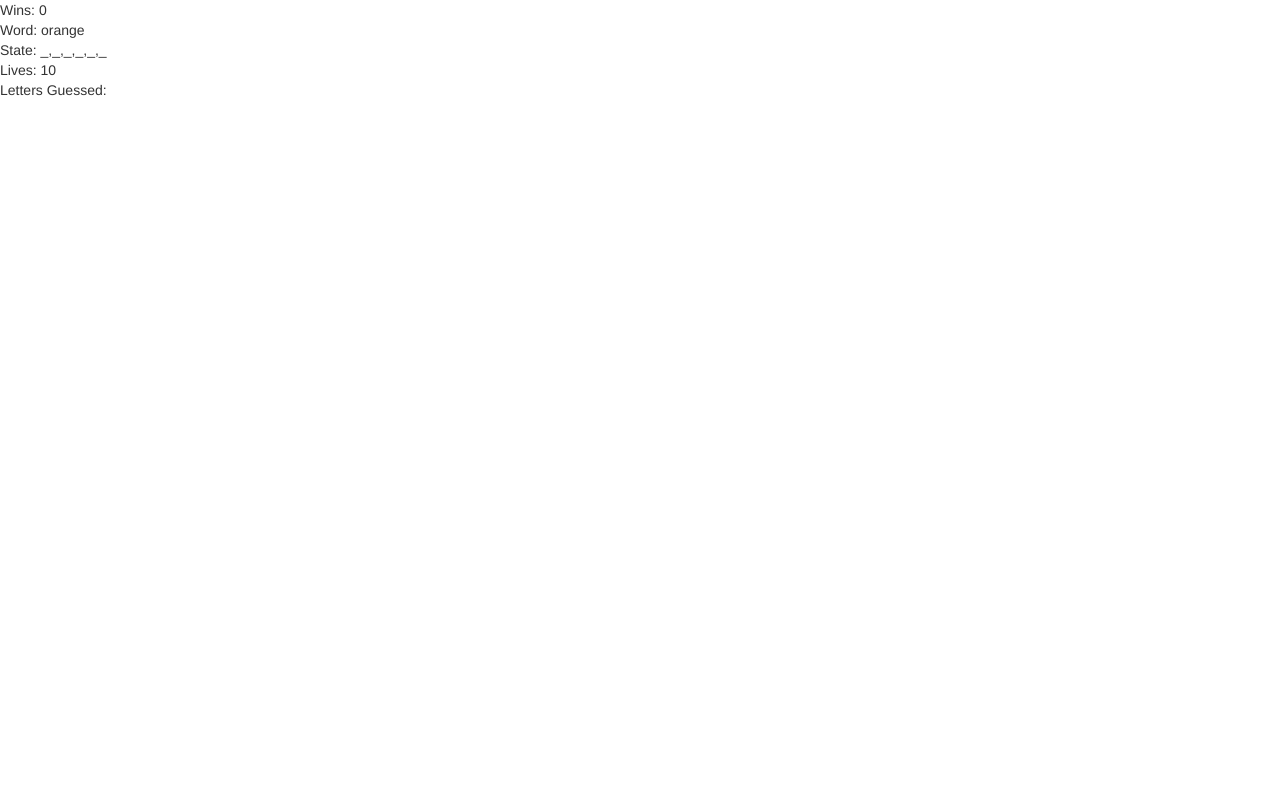
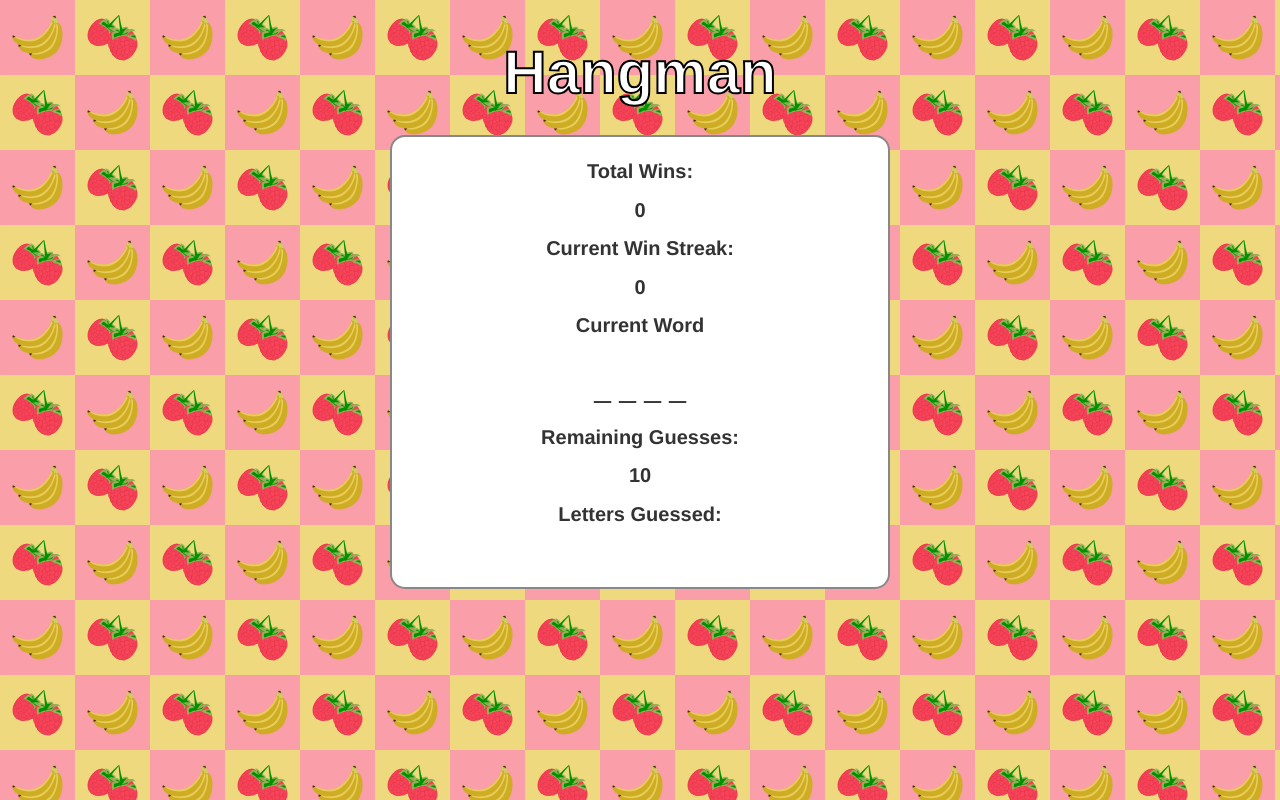
Before and after one commit to jdwong415/Hangman-Game, a plain HTML site: page index.html in a window 1280 px wide. Drawn offline with nearby package versions, Linux system fonts and the light colour scheme.

Commit message:
Add style

```diff
--- a/assets/css/style.css
+++ b/assets/css/style.css
@@ -0,0 +1,33 @@
+body {
+    background: url(../images/bg.png);
+}
+
+h1 {
+    font-weight: bolder;
+    color: #fff;
+    -webkit-text-stroke: 2px black;
+    text-align: center;
+    font-size: 60px;
+}
+
+.page-header {
+    border-bottom: none;
+    margin-bottom: 10px;
+}
+
+.main {
+    background-color: #fff;
+    border: 2px solid #888;
+    border-radius: 15px;
+    padding: 20px 0;
+    max-width: 500px;
+}
+
+p {
+    font-weight: bold;
+    font-size: 20px;
+}
+
+.height {
+    height: 28px;
+}
--- a/assets/javascript/game.js
+++ b/assets/javascript/game.js
@@ -1,5 +1,5 @@
 // Array of possible word choices.
-var wordsArray = ["apple", "orange", "banana", "plum", "coconut", "cherry"];
+var wordsArray = ["apple", "orange", "banana", "plum", "coconut", "cherry", "apricot", "avocado", "blueberry", "cantaloupe", "persimmon"];
 
 var letters = ["a", "b", "c", "d", "e", "f", "g", "h", "i", "j", "k", "l", "m",
     "n", "o", "p", "q", "r", "s", "t", "u", "v", "w", "x", "y", "z"];
@@ -7,6 +7,7 @@ var letters = ["a", "b", "c", "d", "e", "f", "g", "h", "i", "j", "k", "l", "m",
 // Global variables for tracking our wins, remaining guesses & letters guessed.
 
 var wins = 0;
+var streak = 0;
 var lives = 10;
 var lettersGuessed = [];
 var state = [];
@@ -26,18 +27,48 @@ function getWord() {
     }
 }
 
-function print() {
-    var html = "Wins: " + wins + "<br>Word: " + word + "<br>State: " + state + "<br>Lives: " + lives + "<br>Letters Guessed: " + lettersGuessed;
-    document.querySelector("#game").innerHTML = html;
+function displayWins() {
+    var html = "<p>" + wins + "</p>";
+    document.querySelector("#wins").innerHTML = html;
 };
+
+function displayState() {
+    var html = "<h2>";
+    for (var i = 0; i < state.length; i++) {
+        html = html + state[i] + " ";
+    }
+    html = html + "</h2>"
+    document.querySelector("#state").innerHTML = html;
+};
+
+function displayLives() {
+    var html = "<p>" + lives + "</p>";
+    document.querySelector("#lives").innerHTML = html;
+};
+
+function displayGuess() {
+    var html = "<p>" + lettersGuessed + "</p>";
+    document.querySelector("#guess").innerHTML = html;
+};
+
+function displayStreak() {
+    var html = "<p>" + streak + "</p>";
+    document.querySelector("#streak").innerHTML = html;
+};
+
 
 function startGame() {
     resetGame();
     getWord();
-    print();
+    displayWins();
+    displayStreak();
+    displayState();
+    displayLives();
+    displayGuess();
 }
 
 startGame();
+console.log(word);
 
 // Runs function when key is released
 document.onkeyup = function(event) {
@@ -49,24 +80,30 @@ document.onkeyup = function(event) {
             if (userGuess === word[k]) {
                 correctGuess = true;
                 state[k] = userGuess;
+                displayState();
             }
         }
         if (correctGuess === false) {
             lettersGuessed.push(userGuess);
             lives--;
+            displayGuess();
+            displayLives();
         }
     }
     console.log(state);
-    print();
+
     if (!state.includes("_")) {
         console.log("Win");
-        alert("Congratulations! You win");
+        displayState();
+        alert("Congratulations! You correctly guessed: " + word);
         wins++;
+        streak++;
         startGame();
     }
     else if (lives === 0) {
         console.log("lose");
-        alert("Game Over!");
+        streak = 0;
+        alert("Game over! The word was: " + word);
         startGame();
     }
 };
--- a/index.html
+++ b/index.html
@@ -8,10 +8,65 @@
     <link rel="stylesheet" href="assets/css/style.css">
 </head>
 <body>
+    <div class="container">
+        <div class="page-header">
+            <h1>Hangman</h1>
+        </div>
+    </div>
+    <div class="container main">
+        <div class="row">
+            <div class="col-md-12 text-center">
+                <p>Total Wins:</p>
+            </div>
+        </div>
+        <div class="row">
+            <div class="col-md-12 text-center">
+                <div id="wins"></div>
+            </div>
+        </div>
+        <div class="row">
+            <div class="col-md-12 text-center">
+                <p>Current Win Streak:</p>
+            </div>
+        </div>
+        <div class="row">
+            <div class="col-md-12 text-center">
+                <div id="streak"></div>
+            </div>
+        </div>
+        <div class="row">
+            <div class="col-md-12 text-center">
+                <p>Current Word</p>
+            </div>
+        </div>
+        <div class="row">
+            <div class="col-md-12 text-center">
+                <div id="state"></div>
+            </div>
+        </div>
+        <div class="row">
+            <div class="col-md-12 text-center">
+                <p></p>
+                <p>Remaining Guesses:</p>
+            </div>
+        </div>
+        <div class="row">
+            <div class="col-md-12 text-center">
+                <div id="lives"></div>
+            </div>
+        </div>
+        <div class="row">
+            <div class="col-md-12 text-center">
+                <p>Letters Guessed:<p>
+            </div>
+        </div>
+        <div class="row">
+            <div class="col-md-12 text-center height">
+                <div id="guess"></div>
+            </div>
+        </div>
+    </div>
 
-    <div id="game">
-
-    </div>
     <script src="assets/javascript/game.js">
     </script>
 
```
Also changed, not shown: assets/images/bg.png (added).
